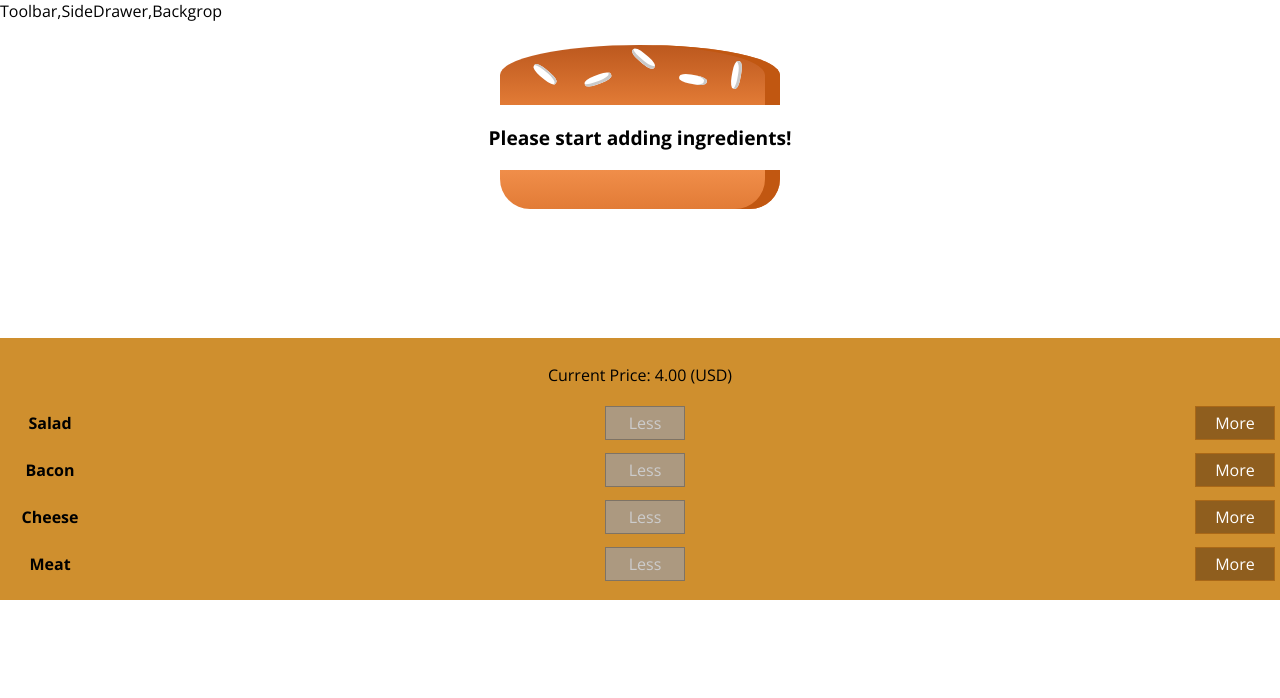
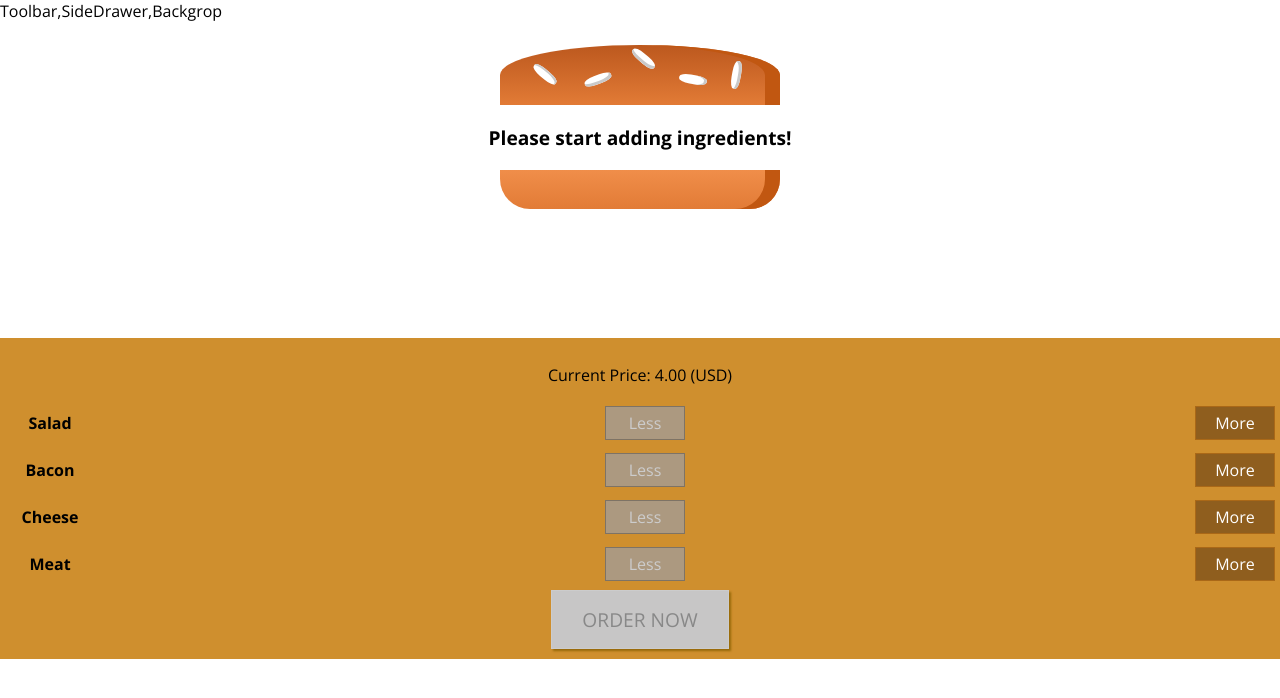
Before and after one commit to ChanakaR/burger-builder, a React app: page / in a window 1280 px wide. Shown: the top 698 px of the page. Built offline with nearby package versions, Linux system fonts and the light colour scheme.

Commit message:
added order now button with styling and disable functionality

```diff
--- a/src/components/Burger/BuildControls/BuildControls.css
+++ b/src/components/Burger/BuildControls/BuildControls.css
@@ -8,3 +8,44 @@
     margin: auto;
     padding: 10px 0;
 }
+
+.OrderButton {
+    background-color: #DAD735;
+    outline: none;
+    cursor: pointer;
+    border: 1px solid #966909;
+    color: #966909;
+    font-family: inherit;
+    font-size: 1.2em;
+    padding: 15px 30px;
+    box-shadow: 2px 2px 2px #966909;
+}
+
+.OrderButton:hover, .OrderButton:active {
+    background-color: #A0DB41;
+    border: 1px solid #966909;
+    color: #966909;
+}
+
+.OrderButton:disabled {
+    background-color: #C7C6C6;
+    cursor: not-allowed;
+    border: 1px solid #ccc;
+    color: #888888;
+}
+
+.OrderButton:not(:disabled) {
+    animation: enable 0.3s linear;
+}
+
+@keyframes enable {
+    0% {
+        transform: scale(1);
+    }
+    60% {
+        transform: scale(1.1);
+    }
+    100% {
+        transform: scale(1);
+    }
+}
--- a/src/components/Burger/BuildControls/BuildControls.js
+++ b/src/components/Burger/BuildControls/BuildControls.js
@@ -24,6 +24,7 @@
                 >
                 </BuildControl>
             ))}
+            <button className={classes.OrderButton} disabled={!props.purchasable}>ORDER NOW</button>
         </div>
     )
 };
--- a/src/containers/BurgerBuilder/BurgerBuilder.js
+++ b/src/containers/BurgerBuilder/BurgerBuilder.js
@@ -22,7 +22,17 @@
                 meat:0
             },
             totalPrice: 4,
+            purchasable: false,
         };
+    }
+
+    setPurchasableState = (ingredientsList) => {
+        const sum = Object.keys(ingredientsList).map((ky)=>{
+            return ingredientsList[ky];
+        }).reduce((s,el)=>{
+            return s+el;
+        },0);
+        this.setState({purchasable:sum>0});
     }
 
     addIngredientHandler = (type) => {
@@ -34,6 +44,7 @@
         updatedIngredients[type] = new_count;
         const new_price = this.state.totalPrice + INGREDIENT_PRICES[type];
         this.setState({ingredients:updatedIngredients,totalPrice:new_price});
+        this.setPurchasableState(updatedIngredients);
     }
 
     removeIngredientHandler = (type) => {
@@ -48,7 +59,7 @@
         updatedIngredients[type] = new_count;
         const new_price = this.state.totalPrice - INGREDIENT_PRICES[type];
         this.setState({ingredients:updatedIngredients,totalPrice:new_price});
-
+        this.setPurchasableState(updatedIngredients);
     }
 
     render() {
@@ -67,6 +78,7 @@
                     ingredientRemoved = {this.removeIngredientHandler}
                     disabled = {disabledInfo}
                     price = {this.state.totalPrice}
+                    purchasable = {this.state.purchasable}
                 />
             </Aux>
         );
```
